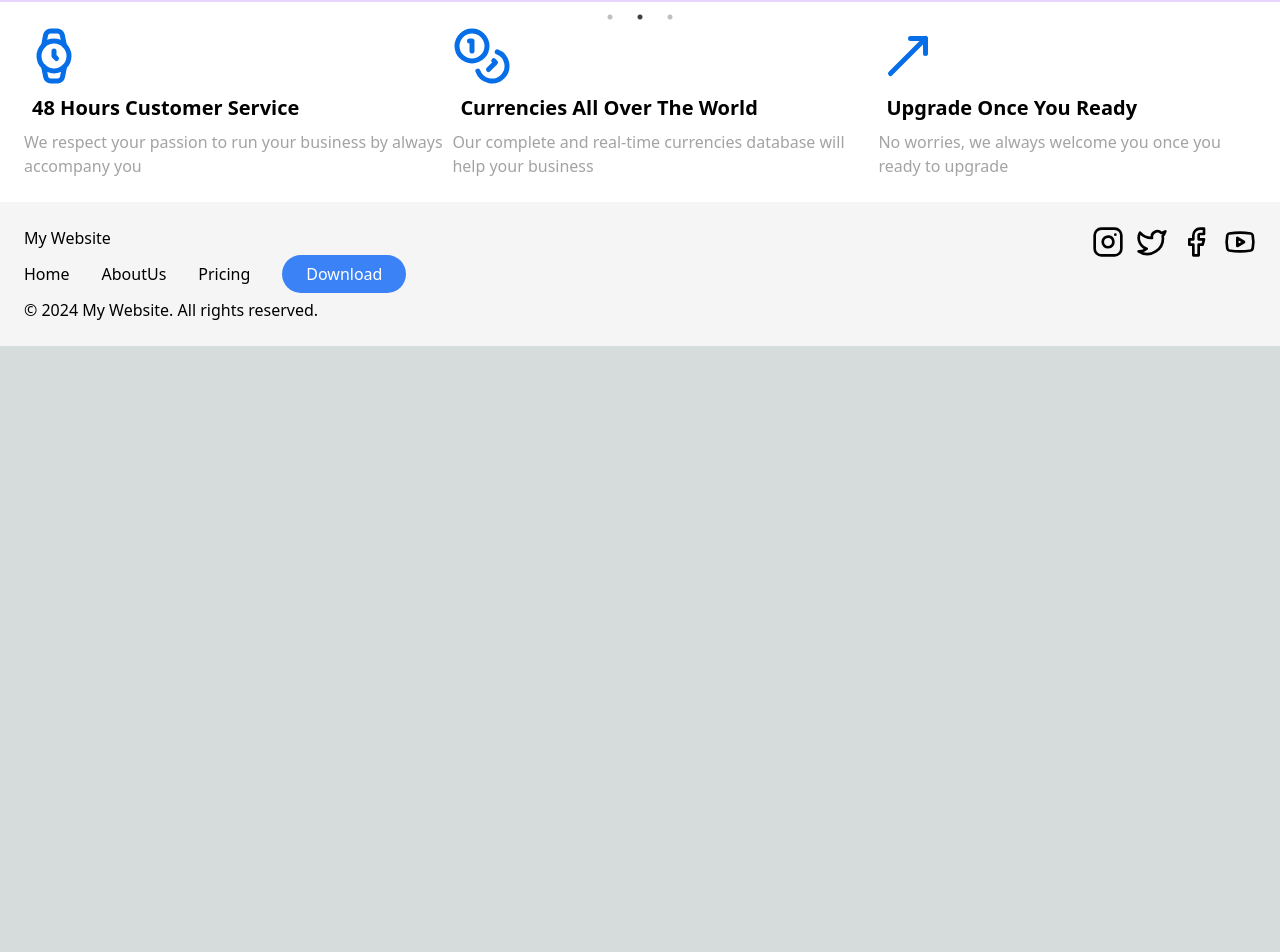
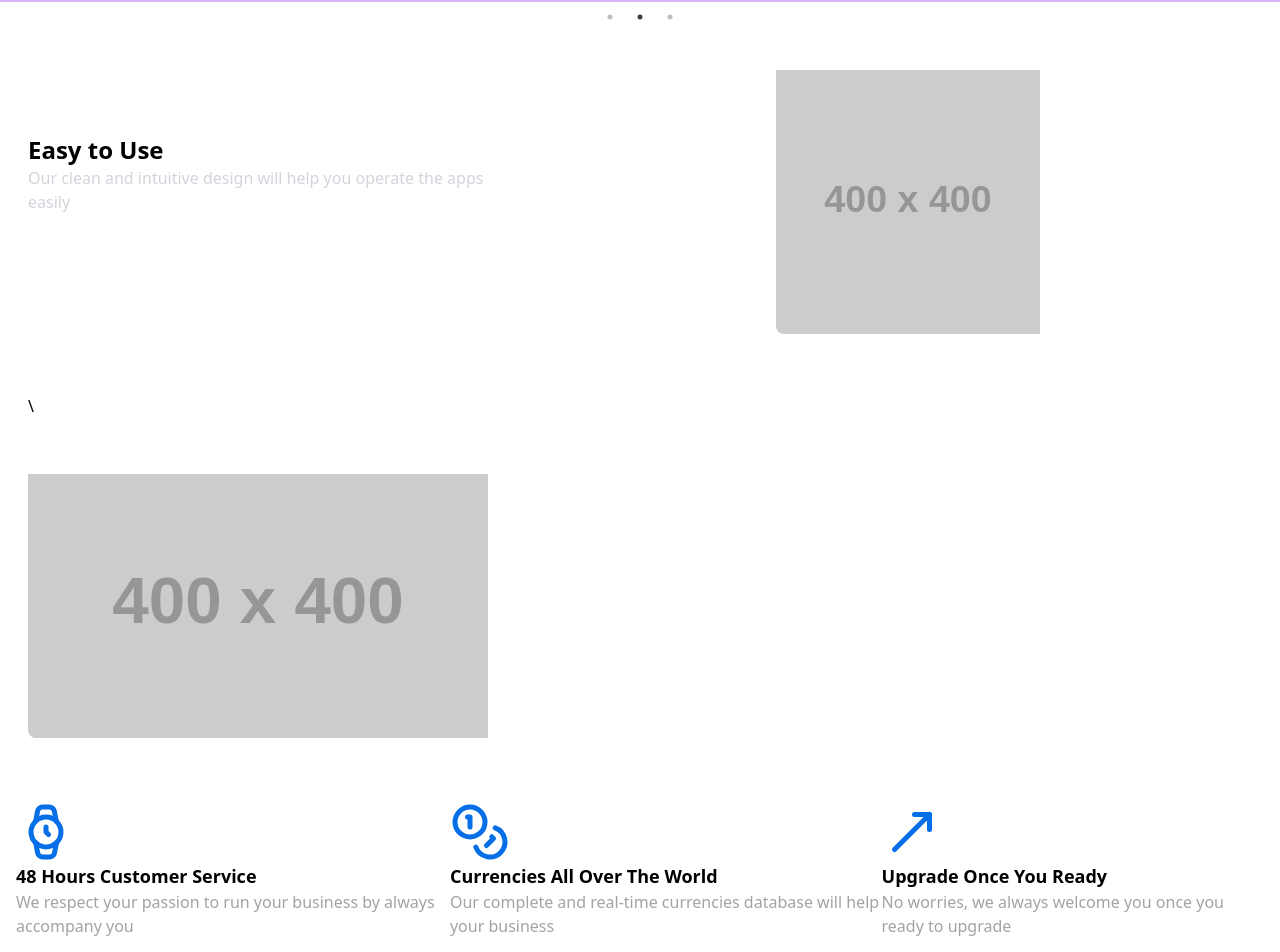
Before and after one commit to zeiq-co/anoop-project, a Next.js app: page / in a window 1280 px wide. Shown: the part 1340-2292 px from the top of the page. Before the commit the page ends 1686 px from the top, so only its background shows below. Built offline with nearby package versions, Linux system fonts and the light colour scheme.

Commit message:
Made slider purple, Made new area, Made footer text purple and changed service items font

```diff
--- a/src/components/Footer.js
+++ b/src/components/Footer.js
@@ -8,9 +8,9 @@ export default function Footer() {
       className="flex flex-row p-6 justify-between"
       style={{backgroundColor:'#f5f5f5'}}>
       <div className="space-y-3">
-        <h4>My Website</h4>
+        <h4 className="text-purple-400">My Website</h4>
         <Nav />
-        <p>© 2024 My Website. All rights reserved.</p>
+        <p className="text-purple-400">© 2024 My Website. All rights reserved.</p>
       </div>
       <div className="flex flex-row space-x-3">
         <Instagram size={32} />
--- a/src/components/MySlider.js
+++ b/src/components/MySlider.js
@@ -14,14 +14,14 @@ export default function MySlider() {
 
   return (
     <Slider {...settings}>
-      <div className="w-full h-96 bg-cyan-200">
-        <h3 className="text-center">my first slide</h3>
+      <div className="w-full h-96 bg-purple-200 text-white text-2xl p-48">
+        <h3 className="text-center font-semibold">Real Time Results</h3>
       </div>
-      <div className="w-full h-96 bg-purple-200">
-        <h3 className="text-center">my second slide</h3>
+      <div className="w-full h-96 bg-purple-300 text-white text-2xl p-48">
+        <h3 className="text-center font-semibold">Call 200 7632 45 For Help Line</h3>
       </div>
-      <div className="w-full h-96 bg-yellow-200">
-        <h3 className="text-center">my third slide</h3>
+      <div className="w-full h-96 bg-purple-400 text-white text-2xl p-48">
+        <h3 className="text-center font-semibold">Free App!</h3>
       </div>
     </Slider>
   )
--- a/src/components/ServiceItem.js
+++ b/src/components/ServiceItem.js
@@ -2,7 +2,7 @@ export default function ServiceItem({ title, description, image }) {
   return (
     <div>
       {image}
-      <h4 className="text-xl font-bold p-2">{title}</h4>
+      <h4 className="text-lg font-bold">{title}</h4>
       <p style={{color:'#a3a3a3'}}>{description}</p>
     </div>
   );
--- a/src/pages/index.js
+++ b/src/pages/index.js
@@ -8,7 +8,9 @@ import MySlider from '../components/MySlider';
 export default function Home() {
   return (
     <div className="min-h-screen bg-white">
+
       {/* Header */}
+
       <div className="flex flex-row p-3 shadow-md">
         <div className="flex flex-1">
           <h1 className="font-bold uppercase text-xl text-purple-400">My Profile</h1>
@@ -17,8 +19,11 @@ export default function Home() {
           <Nav />
         </div>
       </div>
+
       {/* Header */}
+
       {/* Hero Area */}
+
       <div className="flex flex-row mt-2">
         <div className="flex flex-1 flex-col pr-64 pl-4 py-12 justify-center">
           <h2 className="text-4xl font-bold text-purple-300">
@@ -34,7 +39,11 @@ export default function Home() {
           />
         </div>
       </div>
+
       {/* Hero Area */}
+
+      {/* Trusted By */}
+
       <div className="flex m-3 flex-col">
         <h2 className="text-xl font-bold m-2">
           Trusted by
@@ -59,9 +68,59 @@ export default function Home() {
         </div>
       </div>
 
+      {/* Trusted By */}
+
+      {/* Slider */}
+
       <MySlider />
 
-      <div className="flex flex-row justify-between m-6">
+      {/* Slider */}
+
+      {/* Easy To Use */}
+
+      <div className="flex flex-row m-3">
+        <div className="flex flex-1 flex-col pr-64 pl-4 py-12 justify-center">
+          <h2 className="text-2xl font-bold">
+           Easy to Use
+          </h2>
+          <p className="text-gray-300 text-base">Our clean and intuitive design will help you operate the apps easily</p>
+        </div>
+        <div className="flex flex-1">
+          <img
+            src="https://placehold.co/400"
+            alt="hero"
+            className="w-30 h-80 object-cover pr-8 pt-14 rounded-lg"
+          />
+        </div>
+
+      </div>
+
+      {/* Easy To Use */}
+
+      {/* Upgrade */}
+
+
+      <div className="flex flex-row m-3">
+        <div className="flex flex-1 flex-col pr-64 pl-4 py-12 justify-center">
+\         <img
+            src="https://placehold.co/400"
+            alt="hero"
+            className="w-30 h-80 object-cover pr-8 pt-14 rounded-lg"
+          />
+
+        </div>
+        <div className="flex flex-1">
+
+        </div>
+      </div>
+
+
+      {/* Upgrade */}
+
+      {/* Services */}
+
+
+      <div className="flex flex-row justify justify-between m-4">
         <ServiceItem
           title="48 Hours Customer Service"
           description="We respect your passion to run your business by always accompany you"
@@ -78,7 +137,14 @@ export default function Home() {
           image={<MoveUpRight size={60} color="#066fe8" />}
           />
       </div>
+
+    {/* Services */}
+
+    {/* Footer */}
+
       <Footer />
+
+      {/* Footer */}
     </div>
   );
 }
```
